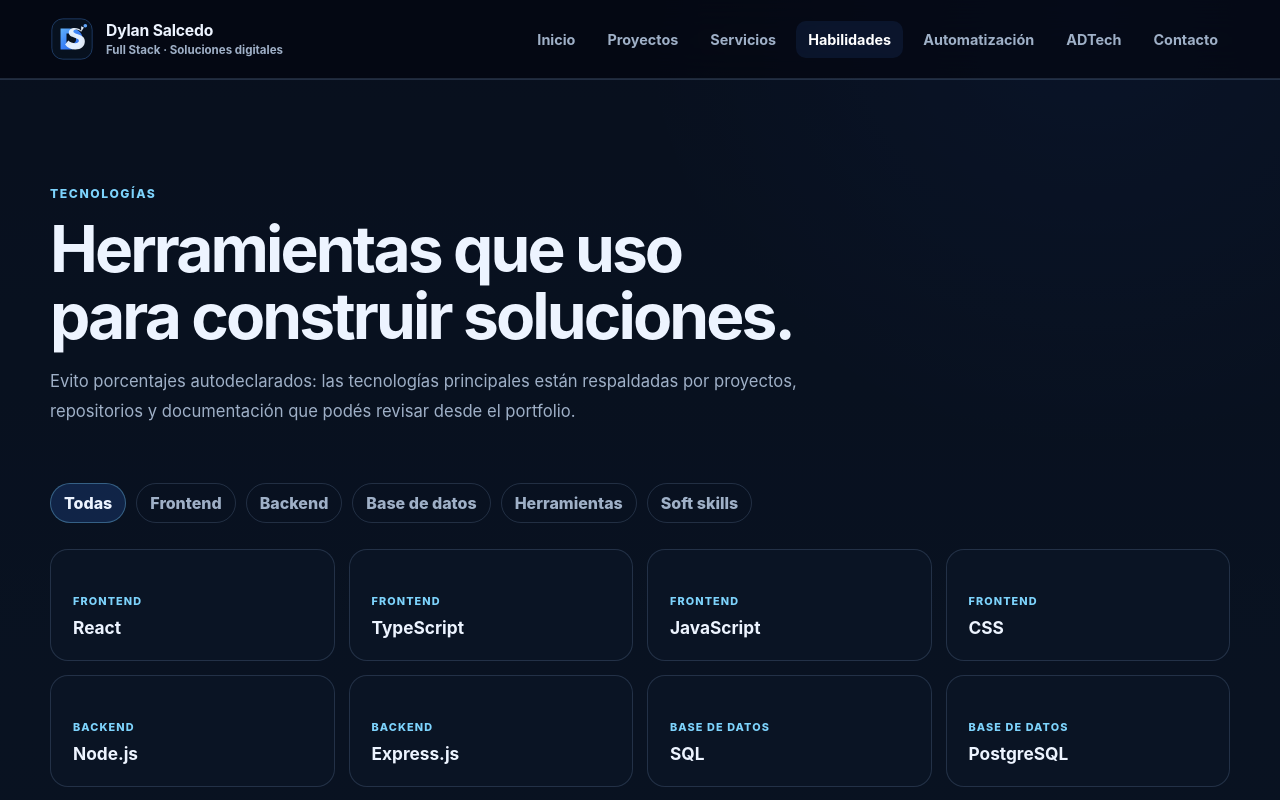
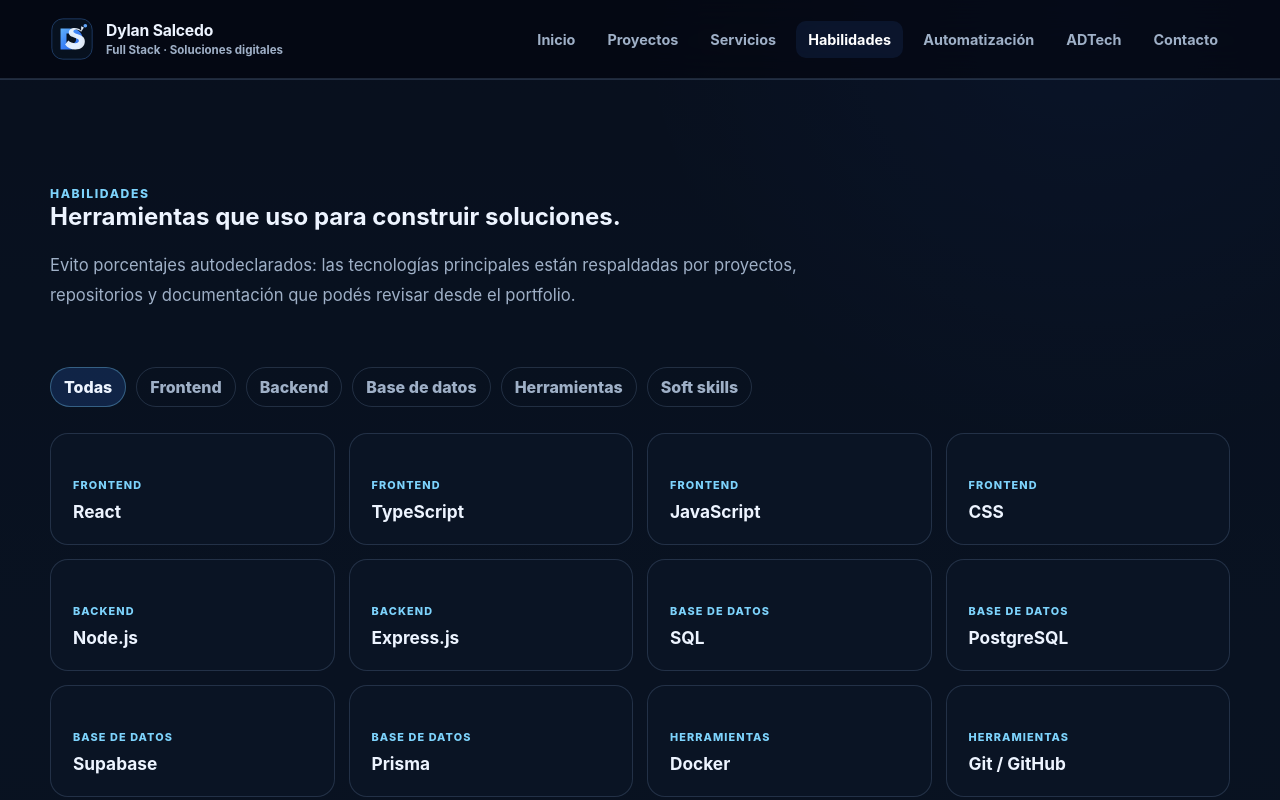
Before and after one commit to DylanDev08/Portfolio-Dylan, a React (Vite) app in the folder frontend/: page /skills in a window 1280 px wide. Shown: the top 800 px of the page. Built offline with nearby package versions, Linux system fonts and the light colour scheme; no server answers.

Commit message:
a11y: use h1 for skills route title

```diff
--- a/frontend/src/features/skills/components/SkillsSection.jsx
+++ b/frontend/src/features/skills/components/SkillsSection.jsx
@@ -25,9 +25,10 @@
     <section className="section section--alt" id="skills">
       <div className="container">
         <SectionTitle
-          eyebrow="Tecnologías"
+          eyebrow="Habilidades"
           title="Herramientas que uso para construir soluciones."
           description="Evito porcentajes autodeclarados: las tecnologías principales están respaldadas por proyectos, repositorios y documentación que podés revisar desde el portfolio."
+          headingLevel="h1"
         />
         <div className="filters" role="group" aria-label="Filtrar tecnologías por categoría">
           {categories.map((category) => (
```
